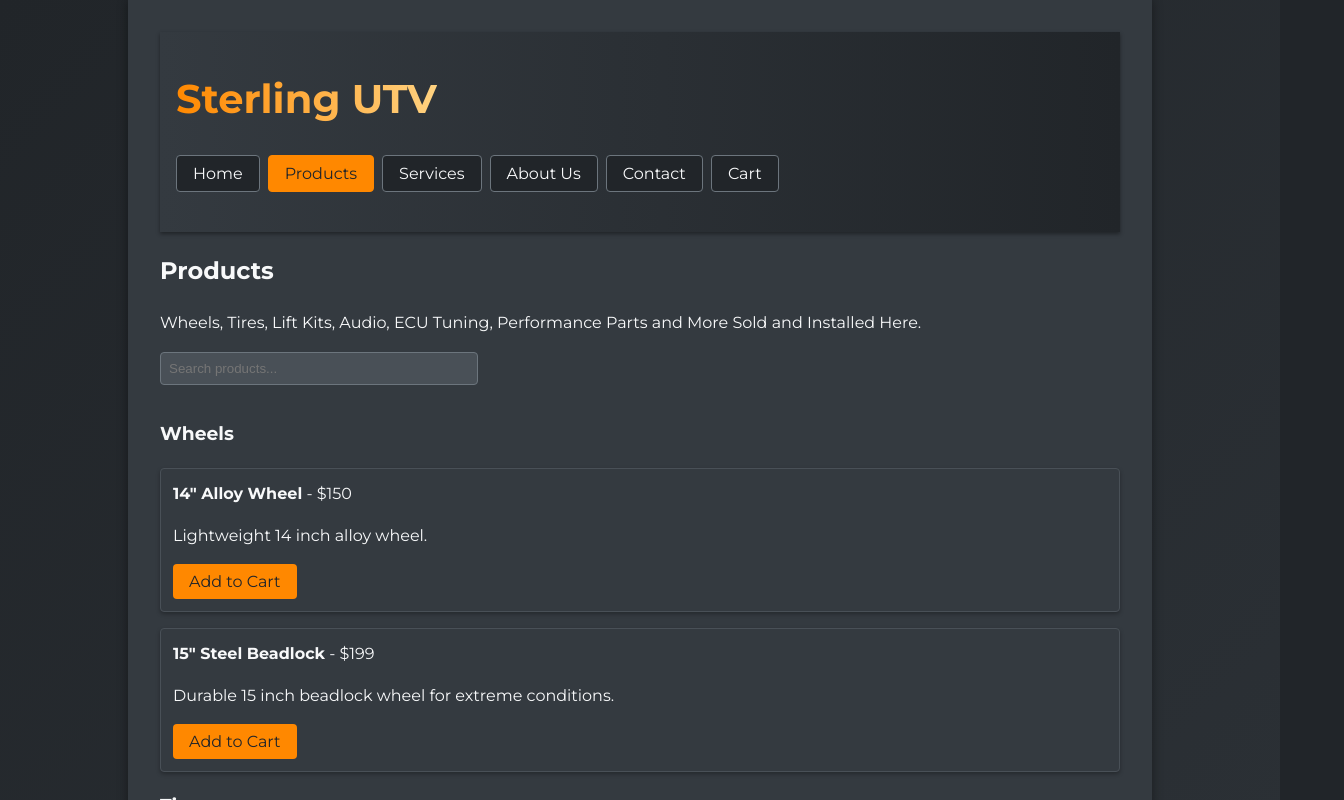
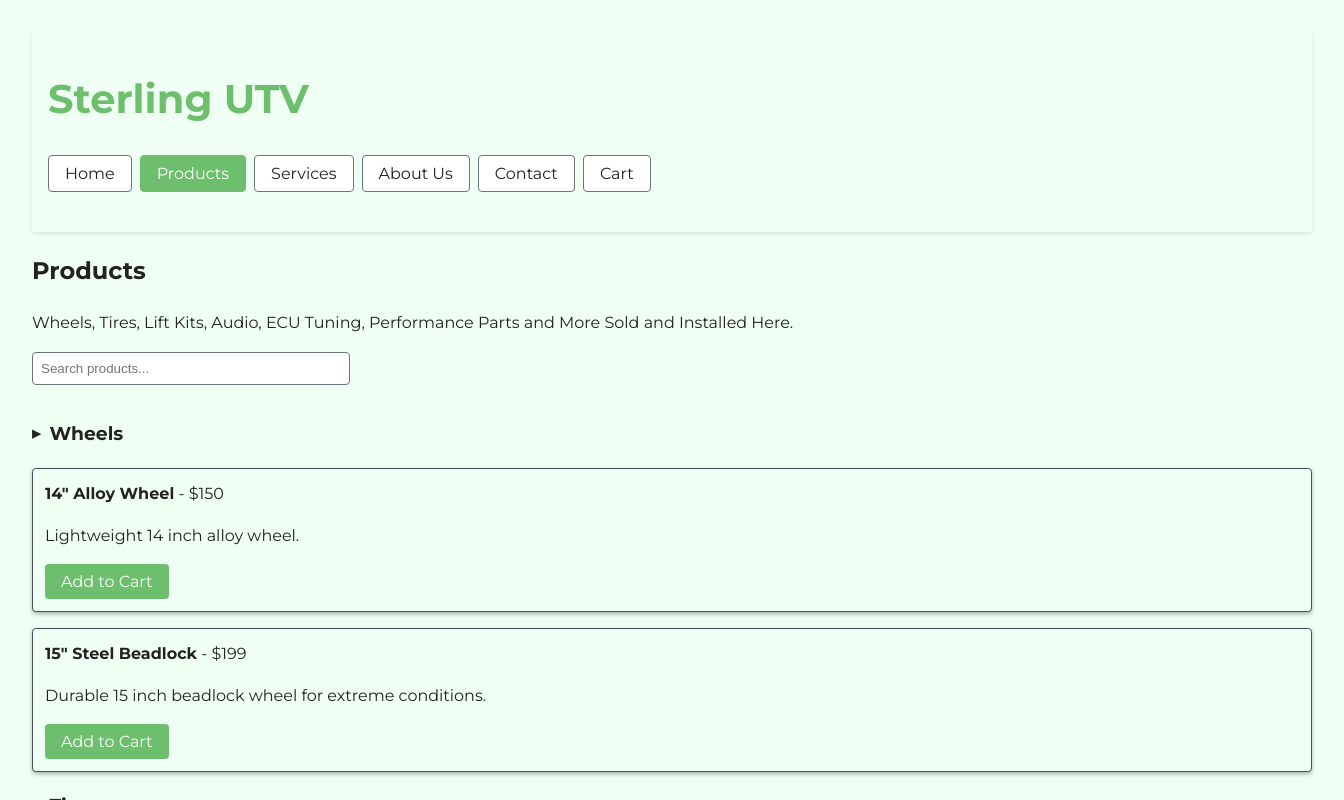
Before and after one commit to nicktull/Sterling-UTV, a React (Vite) app in the folder frontend/: page / in a window 1280 px wide. Both pictures are taken after a click on the button "Products". Shown: the top 800 px of the page, 1344 px wide, since content can reach past the window. Built offline with nearby package versions, Linux system fonts and the light colour scheme.

Commit message:
Revamp styling and add animations

```diff
--- a/frontend/src/App.css
+++ b/frontend/src/App.css
@@ -1,9 +1,9 @@
 #root {
-  max-width: 960px;
-  margin: 0 auto;
+  width: 100%;
+  margin: 0;
   padding: 2rem;
   background-color: var(--surface-alt);
-  box-shadow: 0 0 10px rgba(0, 0, 0, 0.4);
+  box-shadow: 0 0 10px rgba(0, 0, 0, 0.1);
 }
 
 nav.nav {
@@ -26,7 +26,7 @@ nav.nav {
 
 nav.nav button {
   background-color: var(--surface);
-  color: #f8f9fa;
+  color: #222;
   border: 1px solid #6c757d;
   padding: 0.5rem 1rem;
   transition: background-color 0.2s, transform 0.2s;
@@ -88,8 +88,8 @@ input[type='text'] {
   max-width: 300px;
   border: 1px solid #6c757d;
   border-radius: 4px;
-  background-color: #495057;
-  color: #f8f9fa;
+  background-color: var(--surface);
+  color: #222;
   transition: box-shadow 0.2s;
 }
 input[type='text']:focus {
@@ -101,18 +101,16 @@ input[type='text']:focus {
   text-align: center;
   margin-bottom: 1.5rem;
   font-size: 2.5rem;
-  background: linear-gradient(90deg, var(--primary), #ffd280);
-  -webkit-background-clip: text;
-  color: transparent;
+  color: var(--primary);
 }
 
 header {
   margin-bottom: 1rem;
   position: sticky;
   top: 0;
-  background: linear-gradient(90deg, var(--surface-alt), var(--surface));
+  background-color: var(--surface-alt);
   padding: 0.5rem 1rem;
-  box-shadow: 0 2px 4px rgba(0, 0, 0, 0.4);
+  box-shadow: 0 2px 4px rgba(0, 0, 0, 0.1);
   backdrop-filter: blur(6px);
   z-index: 10;
 }
@@ -127,7 +125,7 @@ button.hamburger {
   background: none;
   border: none;
   font-size: 1.5rem;
-  color: #f8f9fa;
+  color: #222;
   transition: color 0.2s;
 }
 button.hamburger:hover {
@@ -146,6 +144,50 @@ button.hamburger:hover {
   padding-top: 1rem;
   border-top: 1px solid #495057;
   font-size: 0.9rem;
-  color: #adb5bd;
-  background: linear-gradient(90deg, var(--surface), var(--surface-alt));
+  color: #555;
+  background-color: var(--surface-alt);
 }
+
+.service-list {
+  list-style: none;
+  padding: 0;
+}
+
+.service-item {
+  opacity: 0;
+  transform: translateX(-20px);
+  animation: fadeSlide 0.6s forwards;
+}
+
+.category-heading {
+  display: flex;
+  align-items: center;
+  gap: 0.5rem;
+  animation: fadeSlide 0.6s forwards;
+}
+
+.category-icon {
+  display: inline-block;
+  animation: bounce 1s infinite;
+}
+
+@keyframes fadeSlide {
+  from {
+    opacity: 0;
+    transform: translateX(-20px);
+  }
+  to {
+    opacity: 1;
+    transform: translateX(0);
+  }
+}
+
+@keyframes bounce {
+  0%,
+  100% {
+    transform: translateY(0);
+  }
+  50% {
+    transform: translateY(-5px);
+  }
+}
--- a/frontend/src/index.css
+++ b/frontend/src/index.css
@@ -1,11 +1,11 @@
 :root {
-  --primary: #ff8800;
-  --primary-dark: #ff7700;
-  --surface: #212529;
-  --surface-alt: #343a40;
+  --primary: #6dbf6d;
+  --primary-dark: #5aa75c;
+  --surface: #ffffff;
+  --surface-alt: #f0fff4;
   font-family: 'Montserrat', system-ui, Avenir, Helvetica, Arial, sans-serif;
   line-height: 1.6;
-  color: #f8f9fa;
+  color: #222;
   background-color: var(--surface);
   font-synthesis: none;
   text-rendering: optimizeLegibility;
@@ -26,7 +26,7 @@ body {
   margin: 0;
   min-width: 320px;
   min-height: 100vh;
-  background: linear-gradient(135deg, var(--surface) 0%, var(--surface-alt) 100%);
+  background-color: var(--surface);
 }
 
 h1 {
--- a/frontend/src/pages/Products.jsx
+++ b/frontend/src/pages/Products.jsx
@@ -25,12 +25,15 @@ export default function Products({ search, onSearch, onAdd }) {
         value={search}
         onChange={(e) => onSearch(e.target.value)}
       />
-      {categories.map((cat) => {
+      {categories.map((cat, idx) => {
         const items = grouped[cat] || [];
         if (items.length === 0) return null;
         return (
           <div key={cat}>
-            <h3>{cat}</h3>
+            <h3 className="category-heading" style={{ animationDelay: `${idx * 0.1}s` }}>
+              <span className="category-icon">&#9656;</span>
+              {cat}
+            </h3>
             <ul>
               {items.map((item) => (
                 <li key={item.id}>
--- a/frontend/src/pages/Services.jsx
+++ b/frontend/src/pages/Services.jsx
@@ -1,8 +1,25 @@
 export default function Services() {
+  const services = [
+    'Routine Maintenance',
+    'Lift Kit Installation',
+    'Diagnostics',
+    'Custom Fabrication',
+  ];
+
   return (
     <section>
       <h2>Services</h2>
-      <p>From routine maintenance to custom builds, our mechanics keep you on the trail.</p>
+      <ul className="service-list">
+        {services.map((srv, idx) => (
+          <li
+            key={idx}
+            className="service-item"
+            style={{ animationDelay: `${idx * 0.1}s` }}
+          >
+            {srv}
+          </li>
+        ))}
+      </ul>
     </section>
   );
 }
```
